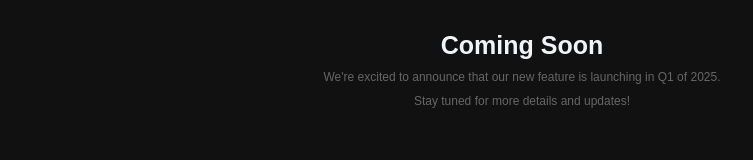
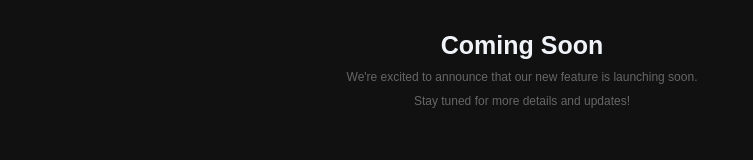
Before and after one commit to CantinaVerse-tech/frontend, a Next.js app: page /casinogames in a window 1280 px wide. Shown: the part 386-546 px from the top of the page, without its empty margins (118-871 px from the left). Built offline with nearby package versions, Linux system fonts and the light colour scheme; what @rainbow-me/rainbowkit, wagmi would draw is missing.

Commit message:
Edit: Update Text <p> Within The Casino Games, Governance, and TokenCreation Pages

```diff
--- a/pages/casinogames.tsx
+++ b/pages/casinogames.tsx
@@ -8,7 +8,7 @@ export default function Gaming() {
             <Header />
             <div className="coming-soon-container">
                 <h1>Coming Soon</h1>
-                <p>We're excited to announce that our new feature is launching in Q1 of 2025.</p>
+                <p>We're excited to announce that our new feature is launching soon.</p>
                 <p>Stay tuned for more details and updates!</p>
                 {/* Optionally, keep the subscription form for updates */}
             </div>
--- a/pages/governance.tsx
+++ b/pages/governance.tsx
@@ -8,7 +8,7 @@ export default function Governance() {
             <Header />
             <div className="coming-soon-container">
                 <h1>Coming Soon</h1>
-                <p>We're excited to announce that our new feature is launching in Q1 of 2025.</p>
+                <p>We're excited to announce that our new feature is launching soon.</p>
                 <p>Stay tuned for more details and updates!</p>
                 {/* Optionally, keep the subscription form for updates */}
             </div>
--- a/pages/tokencreation.tsx
+++ b/pages/tokencreation.tsx
@@ -8,7 +8,7 @@ export default function TokenCreation() {
             <Header />
             <div className="coming-soon-container">
                 <h1>Coming Soon</h1>
-                <p>We're excited to announce that our new feature is launching in Q4 of 2024.</p>
+                <p>We're excited to announce that our new feature is launching soon.</p>
                 <p>Stay tuned for more details and updates!</p>
                 {/* Optionally, keep the subscription form for updates */}
             </div>
```
